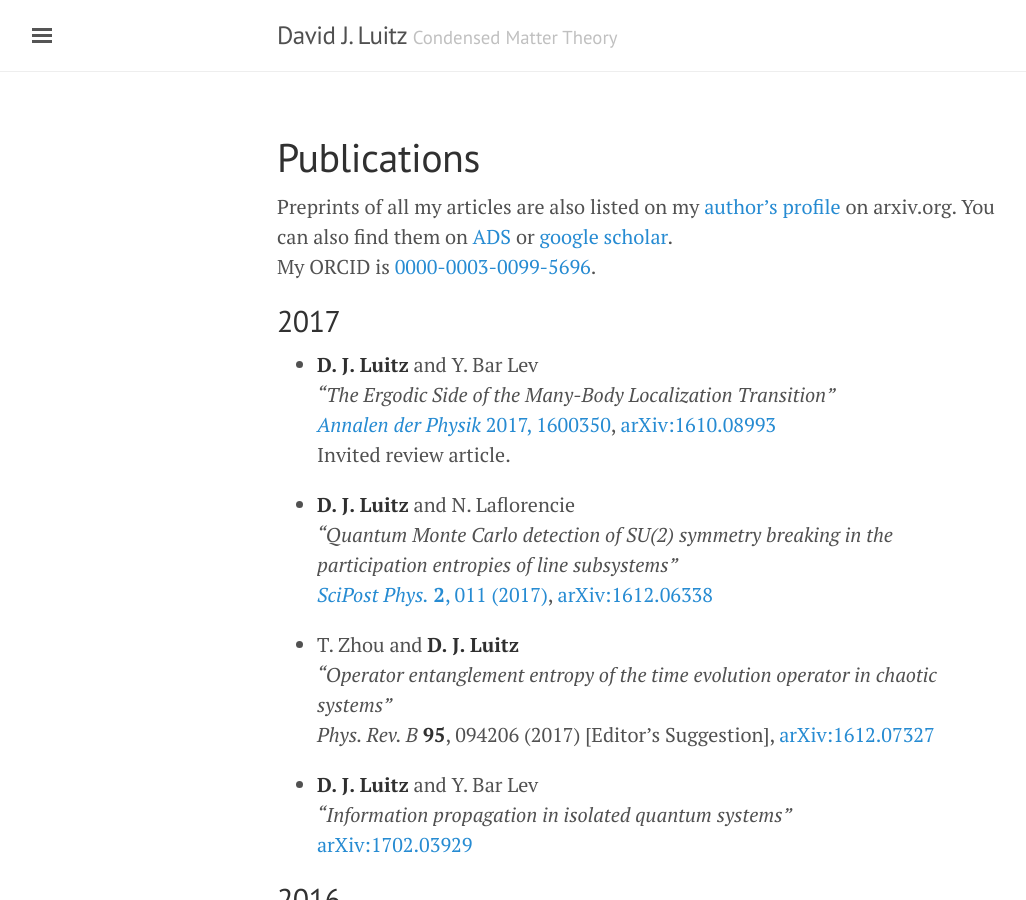
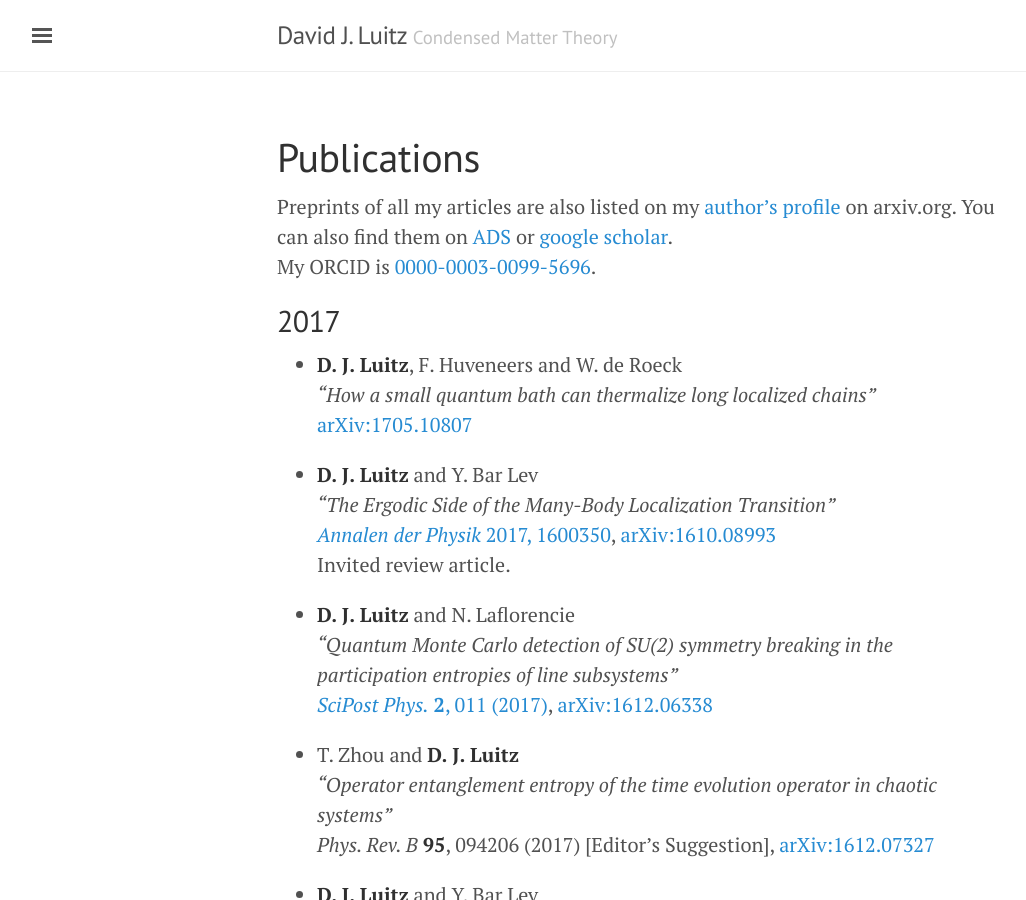
Before and after one commit to dluitz/dluitz.github.io, a Jekyll site: the page built from publications.md, in a window 1280 px wide and 900 px high. Shown: the whole window, without its empty margins (3-1029 px from the left). Built offline with Jekyll 4.4.1, drawn with Linux system fonts in a browser that asks for light colours.

Commit message:
[publist] update

```diff
--- a/publications.md
+++ b/publications.md
@@ -8,6 +8,10 @@ My ORCID is [0000-0003-0099-5696](https://orcid.org/0000-0003-0099-5696).
 
 2017
 ----
+
++ **D. J. Luitz**, F. Huveneers and W. de Roeck
+*"How a small quantum bath can thermalize long localized chains"*
+[arXiv:1705.10807](https://arxiv.org/abs/1705.10807)
 
 + **D. J. Luitz** and Y. Bar Lev
 *"The Ergodic Side of the Many-Body Localization Transition"*
```
